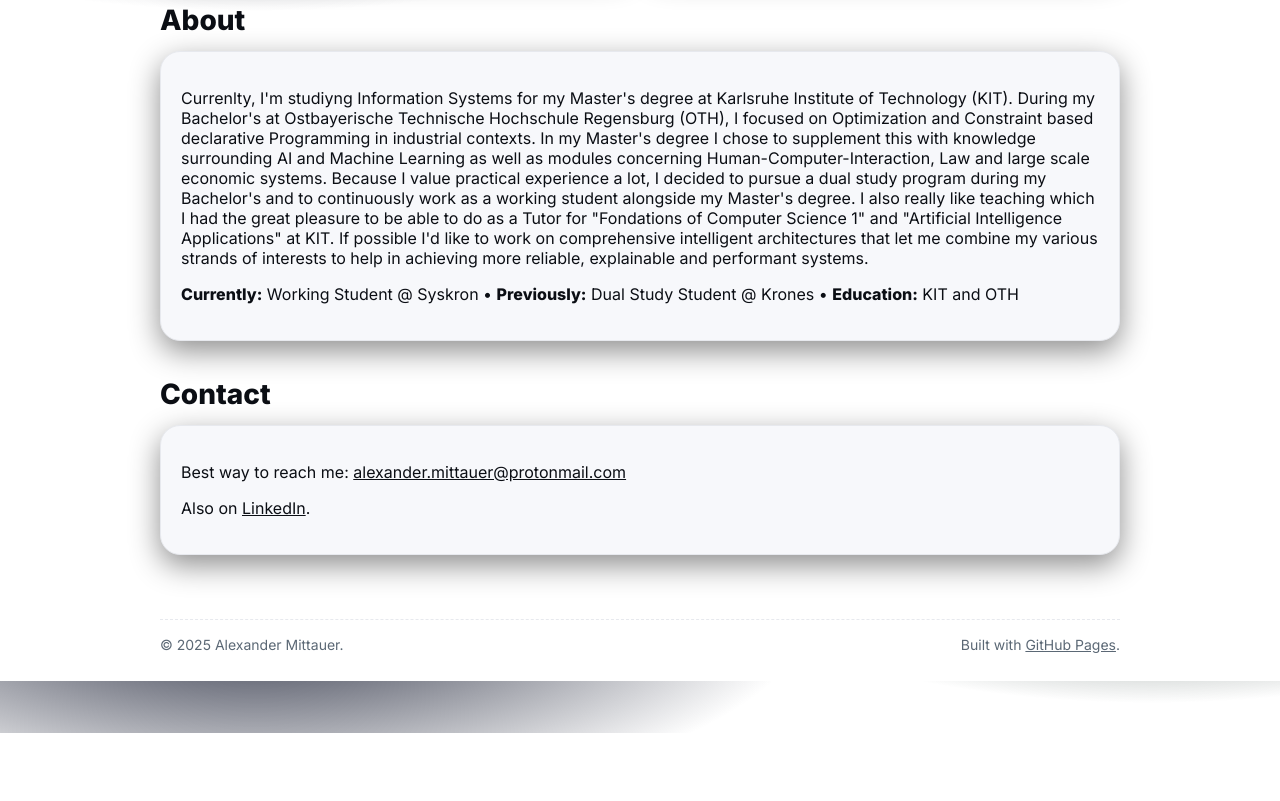
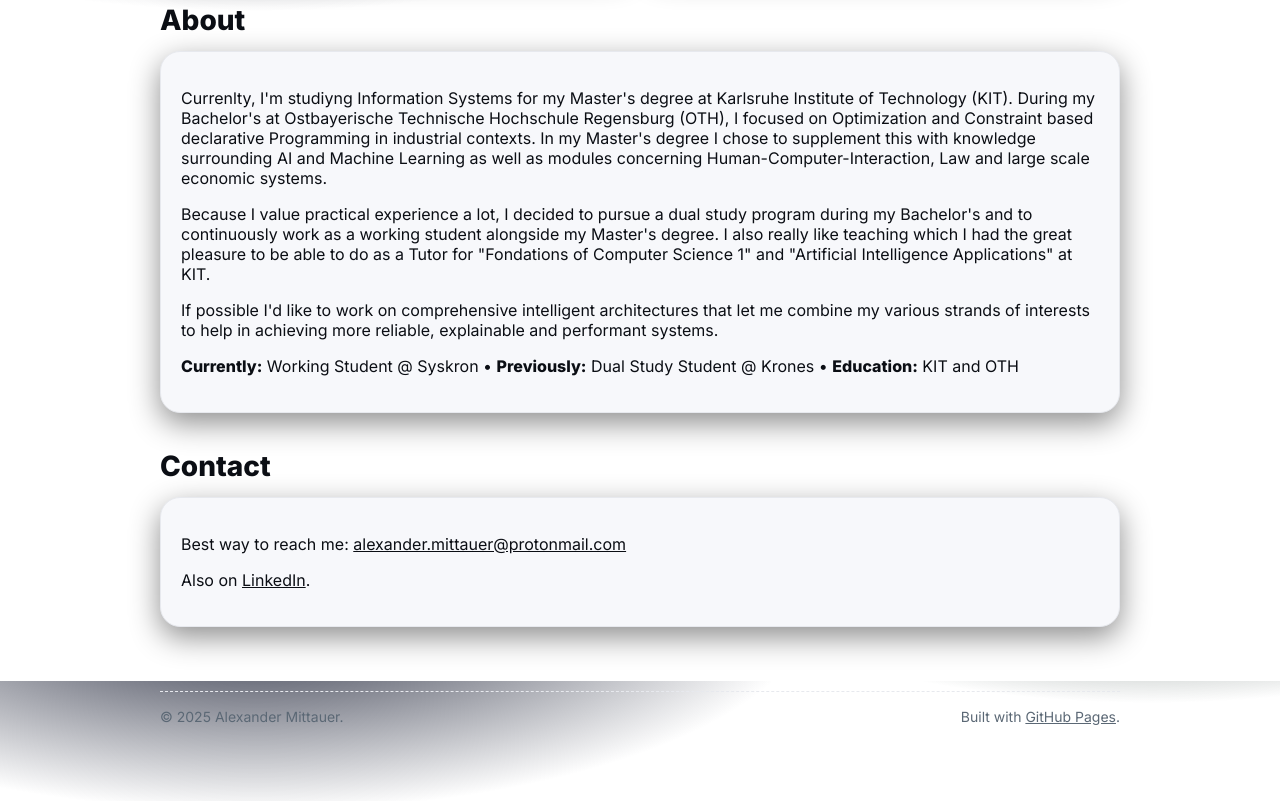
Before and after one commit to MittAlexander/MittAlexander.github.io, a plain HTML site: page index.html in a window 1280 px wide. Shown: the part 919-1720 px from the top of the page. Before the commit the page ends 1652 px from the top, so only its background shows below. Drawn offline with Linux system fonts and the light colour scheme.

Commit message:
Update index.html
Added CV button and fixed formatting

```diff
--- a/index.html
+++ b/index.html
@@ -8,7 +8,7 @@
   <meta property="og:title" content="Alexander Mittauer — Portfolio" />
   <meta property="og:description" content="Personal site and portfolio of Alexander Mittauer." />
   <meta property="og:type" content="website" />
-  <meta property="og:image" content="https://via.placeholder.com/1200x630.png?text=Your+Name" />
+  <meta property="og:image" content="https://cdn.shopify.com/s/files/1/0374/7620/4679/files/mary_bowman_sumi_bamboo_73fb8d0d-fe0e-414b-9d19-6cda578bc3b3_480x480.png?v=1695407776" />
   <link rel="preconnect" href="https://fonts.googleapis.com">
   <link rel="preconnect" href="https://fonts.gstatic.com" crossorigin>
   <link href="https://fonts.googleapis.com/css2?family=Inter:wght@300;400;600;800&display=swap" rel="stylesheet">
@@ -105,6 +105,7 @@
         <div class="name">Alexander Mittauer</div>
       </a>
       <nav>
+        <a href="#cv">CV</a>
         <a href="#projects">Projects</a>
         <a href="#about">About</a>
         <a href="#contact">Contact</a>
@@ -160,12 +161,12 @@
       <div class="card">
         <p>Currenlty, I'm studiyng Information Systems for my Master's degree at Karlsruhe Institute of Technology (KIT). During my Bachelor's at Ostbayerische Technische Hochschule Regensburg (OTH), I focused on
         Optimization and Constraint based declarative Programming in industrial contexts. In my Master's degree I chose to supplement this with knowledge surrounding AI and Machine Learning as well as modules
-        concerning Human-Computer-Interaction, Law and large scale economic systems.
+        concerning Human-Computer-Interaction, Law and large scale economic systems.</p>
 
-        Because I value practical experience a lot, I decided to pursue a dual study program during my Bachelor's and to continuously work as a working student alongside my Master's degree. I also really like
-        teaching which I had the great pleasure to be able to do as a Tutor for "Fondations of Computer Science 1" and "Artificial Intelligence Applications" at KIT.
+        <p>Because I value practical experience a lot, I decided to pursue a dual study program during my Bachelor's and to continuously work as a working student alongside my Master's degree. I also really like
+        teaching which I had the great pleasure to be able to do as a Tutor for "Fondations of Computer Science 1" and "Artificial Intelligence Applications" at KIT.</p>
 
-        If possible I'd like to work on comprehensive intelligent architectures that let me combine my various strands of interests to help in achieving more reliable, explainable and performant systems.</p>
+        <p>If possible I'd like to work on comprehensive intelligent architectures that let me combine my various strands of interests to help in achieving more reliable, explainable and performant systems.</p>
         <p><strong>Currently:</strong> Working Student @ Syskron • <strong>Previously:</strong> Dual Study Student @ Krones • <strong>Education:</strong> KIT and OTH</p>
       </div>
     </section>
```
